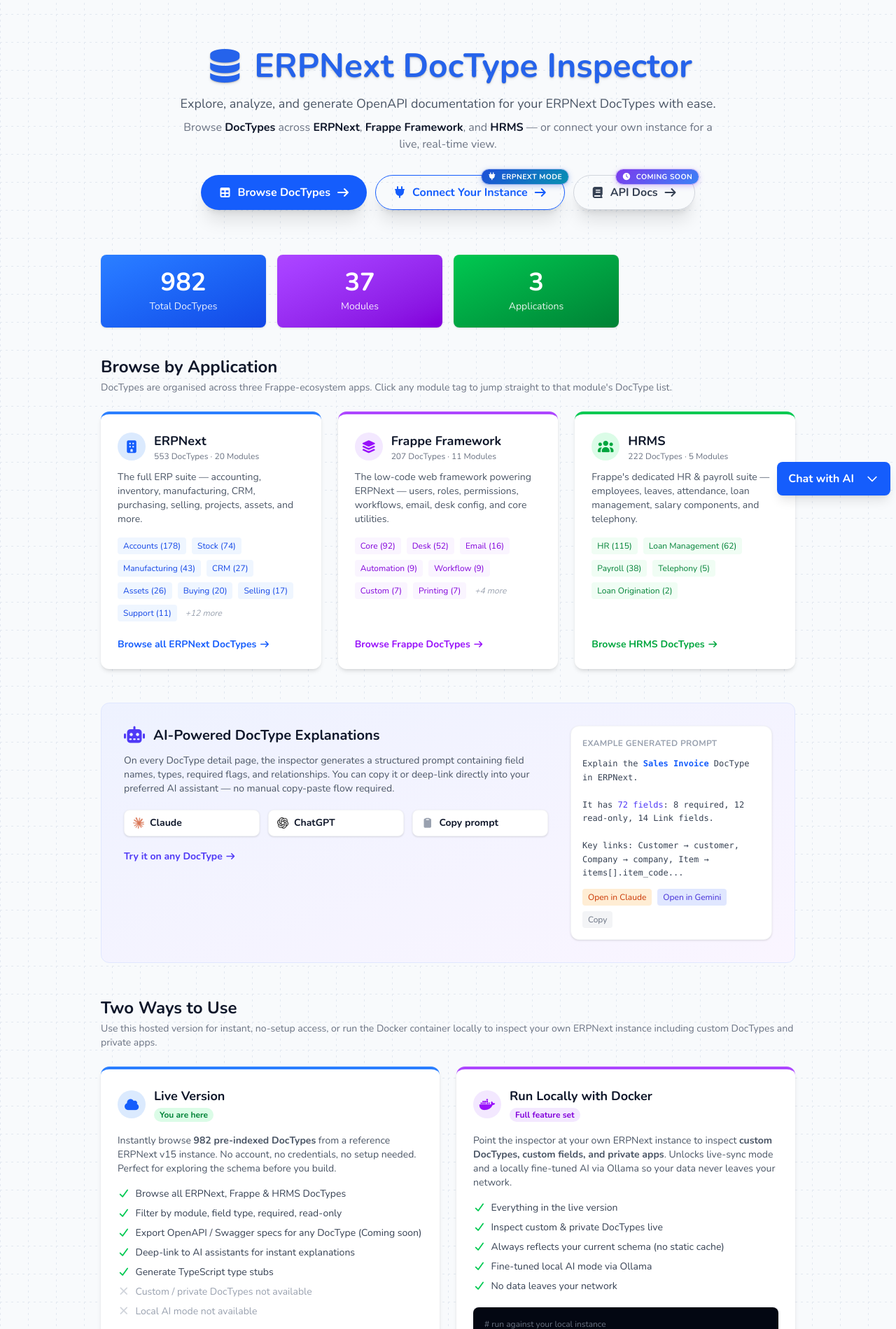
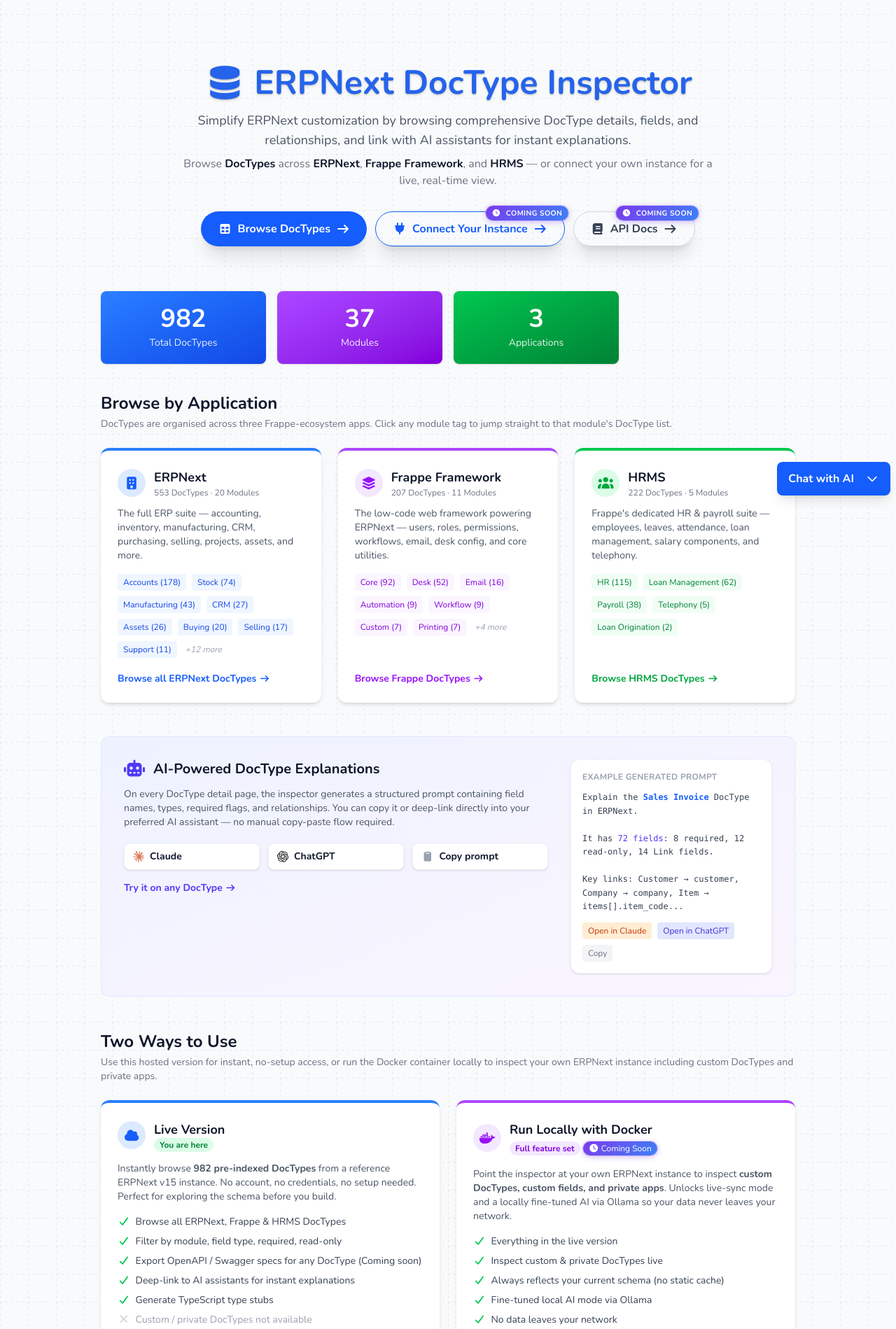
Before and after one commit to kamau-crypto/frappe_introspector, a Flask app: page / in a window 1280 px wide. Shown: the part 60-1959 px from the top of the page at 70% size. Run offline with Flask 3, Linux system fonts and the light colour scheme; data that the repository does not hold is empty; style sheets or scripts are compiled from the project's sources; some libraries are stand-ins or nearby versions.

Commit message:
feat: fixed the product's tag name and simple description

```diff
--- a/templates/index.html
+++ b/templates/index.html
@@ -1,4 +1,4 @@
-{% extends "base.html" %}
+c{% extends "base.html" %}
 
 {% block title %}ERPNext DocType Inspector — Explore ERPNext, Frappe & HRMS{% endblock %}
 
@@ -17,7 +17,9 @@
             ERPNext DocType Inspector
         </h1>
         <p class="text-base md:text-lg text-center text-wrap text-gray-600 dark:text-gray-400 mb-2 text-shadow-xl">
-            Explore, analyze, and generate OpenAPI documentation for your ERPNext DocTypes with ease.
+            Simplify ERPNext customization by browsing comprehensive DocType details, fields, and relationships, and
+            link with AI
+            assistants for instant explanations.
         </p>
         <p class="text-sm md:text-base text-gray-500 dark:text-gray-500 mb-8">
             Browse <strong class="text-light-text dark:text-dark-text">DocTypes</strong> across
@@ -34,7 +36,7 @@
             <a {% if config.APP_MODE=="erpnext" %}href="{{ url_for('connect') }}" {% else %}href="#download" {% endif %}
                 class="feature-badge-anchor inline-flex items-center justify-center px-6 py-3 border border-blue-600 text-blue-600 dark:text-blue-400 dark:border-blue-400 rounded-full text-base font-semibold hover:bg-blue-50 dark:hover:bg-blue-900 transition w-full sm:w-auto shadow-xl">
                 <i class="fas fa-plug mr-2"></i>Connect Your Instance <i class="fa-solid fa-arrow-right ml-2"></i>
-                {{ feature_marker("erpnext_mode") | safe }}
+                {{ feature_marker("coming_soon") | safe }}
             </a>
             <a {% if config.APP_MODE=="erpnext" %}href="{{ url_for('swagger_ui') }}" {% else %}href="#" {% endif %}
                 class="feature-badge-anchor inline-flex items-center justify-center px-6 py-3 border border-gray-300 text-gray-700 dark:text-gray-300 rounded-full text-base font-semibold hover:bg-gray-100 dark:hover:bg-gray-700 dark:border-gray-500 transition w-full sm:w-auto shadow-xl">
@@ -273,7 +275,7 @@
                         in Claude</span>
                     <span
                         class="bg-indigo-100 dark:bg-indigo-900 text-indigo-700 dark:text-indigo-300 rounded px-2 py-1 font-sans">Open
-                        in Gemini</span>
+                        in ChatGPT</span>
                     <span
                         class="bg-gray-100 dark:bg-dark-muted text-gray-500 dark:text-gray-400 rounded px-2 py-1 font-sans">Copy</span>
                 </div>
@@ -339,7 +341,7 @@
 
         <!-- Local / Docker -->
         <div class="bg-white dark:bg-dark-surface rounded-xl shadow-md p-6 flex flex-col border-t-4 border-purple-500">
-            <div class="flex items-center gap-3 mb-4">
+            <div class="flex items-center gap-3 mb-4 w-full">
                 <div
                     class="w-10 h-10 rounded-full bg-purple-100 dark:bg-purple-900 flex items-center justify-center flex-shrink-0">
                     <i class="fa-brands fa-docker text-purple-600 dark:text-purple-400 text-lg"></i>
@@ -349,6 +351,10 @@
                     <span
                         class="text-xs bg-purple-100 dark:bg-purple-900 text-purple-700 dark:text-purple-400 rounded-full px-2 py-0.5 font-semibold">Full
                         feature set</span>
+                    <span
+                        class="text-xs feature-badge--coming-soon text-purple-700 dark:text-purple-400 rounded-full px-2 py-0.5 "><i
+                            class="fas fa-clock"></i>
+                        Coming Soon</span>
                 </div>
             </div>
             <p class="text-sm text-gray-600 dark:text-gray-400 mb-4">
@@ -386,11 +392,13 @@ docker run -p 5000:5000 \
     </div>
 </div>
 <div class="max-w-5xl mx-auto mb-12 px-4">
-    <div class="bg-white dark:bg-dark-surface rounded-xl shadow-md p-6 border border-gray-100 dark:border-dark-border">
+    <div
+        class="bg-white feature-badge-anchor dark:bg-dark-surface rounded-xl shadow-md p-6 border border-gray-100 dark:border-dark-border">
         <div class="flex items-center gap-3 mb-4">
             <i class="fas fa-server text-gray-600 dark:text-gray-400 text-xl"></i>
             <h2 class="text-xl font-bold text-light-text dark:text-dark-text">How the Local Instance Connection Works
             </h2>
+            {{ feature_marker("coming_soon") | safe }}
         </div>
         <div class="grid grid-cols-1 md:grid-cols-2 gap-8">
             <div>
@@ -440,57 +448,5 @@ docker run -p 5000:5000 \
         </div>
     </div>
 </div>
-<div class="max-w-5xl mx-auto mb-10 px-4">
-    <div class="bg-light-bg dark:bg-dark-bg rounded shadow-md">
-        <div class="border-b px-6 py-4">
-            <h5 class="text-lg font-semibold mb-0 flex items-center gap-2 text-light-text dark:text-dark-text">
-                <i class="fas fa-info-circle text-light-accent dark:text-dark-accent"></i>How it Works
-            </h5>
-        </div>
-        <div class="px-6 py-4 grid grid-cols-1 md:grid-cols-3 gap-8">
-            <div>
-                <h6 class="font-semibold mb-2 flex items-center gap-2 text-light-text dark:text-dark-text">
-                    <i class="fas fa-step-forward text-blue-600 dark:text-blue-400"></i>Steps to Get Started
-                </h6>
-                <ol class="list-decimal list-inside text-sm text-gray-700 dark:text-gray-500 space-y-1">
-                    <li><strong>Connect:</strong> Enter your ERPNext URL and API credentials</li>
-                    <li><strong>Explore:</strong> Browse DocTypes and their field definitions</li>
-                    <li><strong>Generate:</strong> Export OpenAPI specs for selected DocTypes</li>
-                    <li><strong>Document:</strong> Use Swagger UI to interact with your APIs</li>
-                </ol>
-            </div>
-            <div>
-                <h6 class="font-semibold mb-2 flex items-center gap-2 text-light-text dark:text-dark-text">
-                    <i class="fas fa-key text-green-600 dark:text-green-400"></i>Requirements
-                </h6>
-                <ul class="list-none text-sm text-gray-700 dark:text-gray-500 space-y-1">
-                    <li class="flex items-center gap-2"><i
-                            class="fas fa-check text-green-600 dark:text-green-400"></i>ERPNext v13+ instance</li>
-                    <li class="flex items-center gap-2"><i
-                            class="fas fa-check text-green-600 dark:text-green-400"></i>API Key and Secret</li>
-                    <li class="flex items-center gap-2"><i
-                            class="fas fa-check text-green-600 dark:text-green-400"></i>Network access to your ERPNext
-                        server</li>
-                </ul>
-            </div>
-            <div>
-                <h6 class="font-semibold mb-2 flex items-center gap-2 text-light-text dark:text-dark-text">
-                    <i class="fas fa-code text-indigo-600 dark:text-indigo-400"></i>What You Can Export
-                </h6>
-                <ul class="list-none text-sm text-gray-700 dark:text-gray-500 space-y-1">
-                    <li class="flex items-center gap-2"><i
-                            class="fas fa-check text-indigo-500 dark:text-indigo-400"></i>OpenAPI 3.0 / Swagger spec
-                    </li>
-                    <li class="flex items-center gap-2"><i
-                            class="fas fa-check text-indigo-500 dark:text-indigo-400"></i>TypeScript interfaces</li>
-                    <li class="flex items-center gap-2"><i
-                            class="fas fa-check text-indigo-500 dark:text-indigo-400"></i>Python / Pydantic models</li>
-                    <li class="flex items-center gap-2"><i
-                            class="fas fa-check text-indigo-500 dark:text-indigo-400"></i>Go structs, C# classes</li>
-                </ul>
-            </div>
-        </div>
-    </div>
-</div>
 
 {% endblock %}
```
